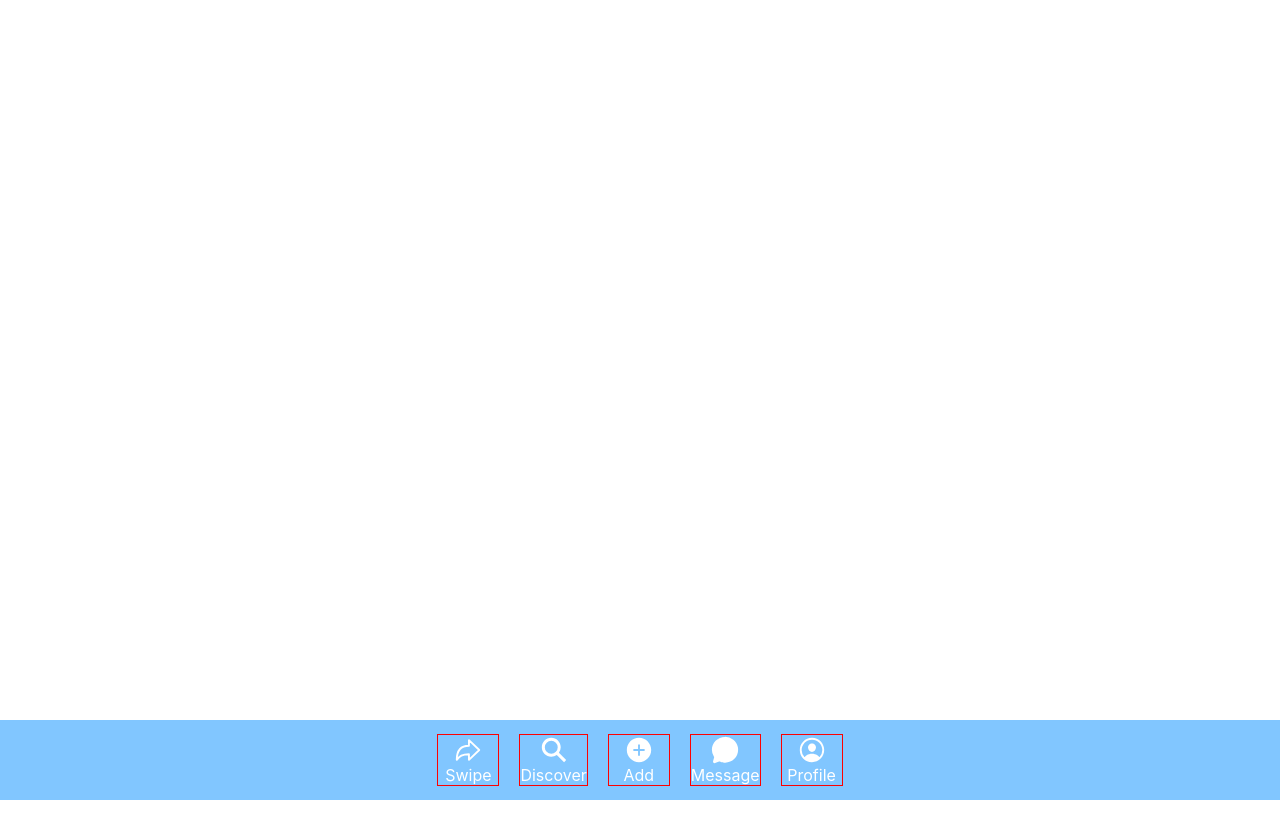
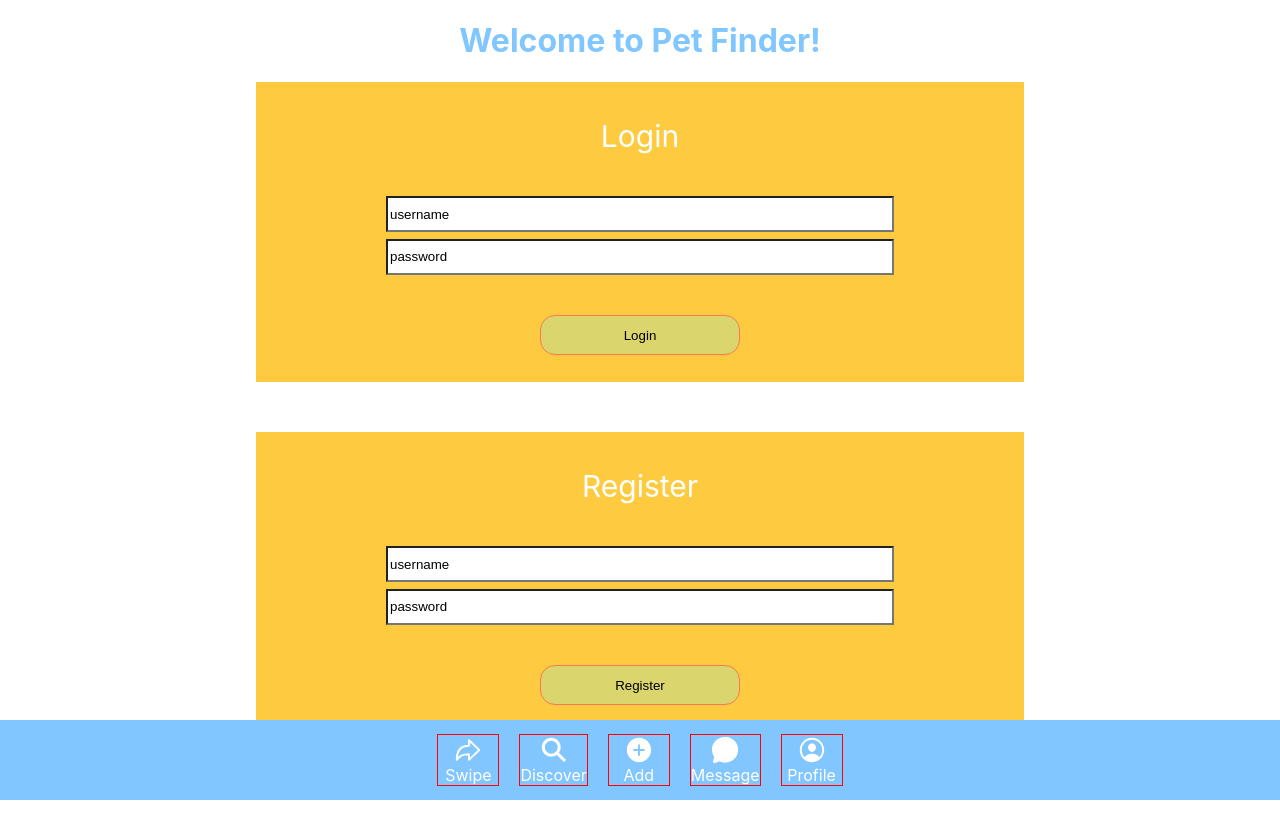
Before and after one commit to agiledev-students-spring2024/4-final-project-esports-tracker, a React (Create React App) app in the folder front-end/: page /Login in a window 1280 px wide. Shown: the top 838 px of the page. Before the commit the page ends 800 px from the top, so only its background shows below. Built offline with nearby package versions, Linux system fonts and the light colour scheme.

Commit message:
login fron-end completed

```diff
--- a/front-end/package.json
+++ b/front-end/package.json
@@ -6,6 +6,7 @@
     "@testing-library/jest-dom": "^5.17.0",
     "@testing-library/react": "^13.4.0",
     "@testing-library/user-event": "^13.5.0",
+    "axios": "^1.6.7",
     "react": "^18.2.0",
     "react-dom": "^18.2.0",
     "react-icons": "^5.0.1",
--- a/front-end/src/App.js
+++ b/front-end/src/App.js
@@ -6,6 +6,7 @@ import Swipe from './pages/Swipe/Swipe';
 import Add from './pages/Add/Add';
 import Profile from './pages/Profile/Profile';
 import Discover from './pages/Discover/Discover';
+import Login from './pages/Login/Login';
 
 function App() {
   return (
@@ -17,6 +18,7 @@ function App() {
           <Route path="/add" element={<Add/>} />
           <Route path="message" element={<Message/>} />
           <Route path="/profile" element={<Profile/>} />
+          <Route path="/Login" element={<Login/>} />
           {/* add pages above */}
         </Routes>
         <Navbar/>
--- a/front-end/src/pages/Login/Login.css
+++ b/front-end/src/pages/Login/Login.css
@@ -0,0 +1,53 @@
+
+h1 {
+    color: #80C6FF;
+}
+
+
+.parent {
+    height: 100vh;
+    width: 100vw;
+    display: flex;
+    flex-direction: column;
+    align-items: center;
+}
+
+.login {
+    height: 300px;
+    width: 60vw;
+    background-color: #FDCA40;
+    font-size: 30px;
+    text-align: center;
+    color: white;
+    top: 0;
+}
+
+.spacer {
+    /* border: 1px solid white; */
+    height: 50px;
+    width: 70vw;
+
+}
+.register {
+    height: 300px;
+    width: 60vw;
+    background-color: #FDCA40;
+    font-size: 30px;
+    text-align: center;
+    color: white;
+
+}
+
+#account {
+    background-color: white;
+    width: 500px;
+    height: 30px;
+}
+
+#loginBtn {
+    height: 40px;
+    width: 200px;
+    background-color: #DBD56E;
+    border-radius: 15px;
+    border: 1px solid #FC7753;
+}
--- a/front-end/src/pages/Login/Login.js
+++ b/front-end/src/pages/Login/Login.js
@@ -3,8 +3,45 @@ import './Login.css'
 
 const Login = () => {
   return (
-    <div>Login</div>
-  )
+    <>
+
+    <h1>Welcome to Pet Finder!</h1>
+
+    <div className="parent">
+
+          <div className='login'>
+            <form>
+              <label>
+              <br /> Login <br /> <br />
+
+                <input type="text" name="username" value="username" id="account"/>
+                <br />
+                <input type="text" name="password" value="password" id="account"/>
+              </label>
+              <br /><br />
+              <input type="submit" value="Login" id="loginBtn"/>
+            </form>
+          </div>
+
+          <div className='spacer'></div>
+
+          <div className='register'>
+            <form>
+              <label>
+              <br /> Register <br /> <br />
+                <input type="text" name="username" value="username" id="account"/>
+                <br />
+                <input type="text" name="password" value="password" id="account"/>
+              </label>
+              <br /> <br />
+              <input type="submit" value="Register" id="loginBtn"/>
+            </form>
+          </div>
+    </div>
+
+
+    </>
+ )
 }
 
 export default Login
```
